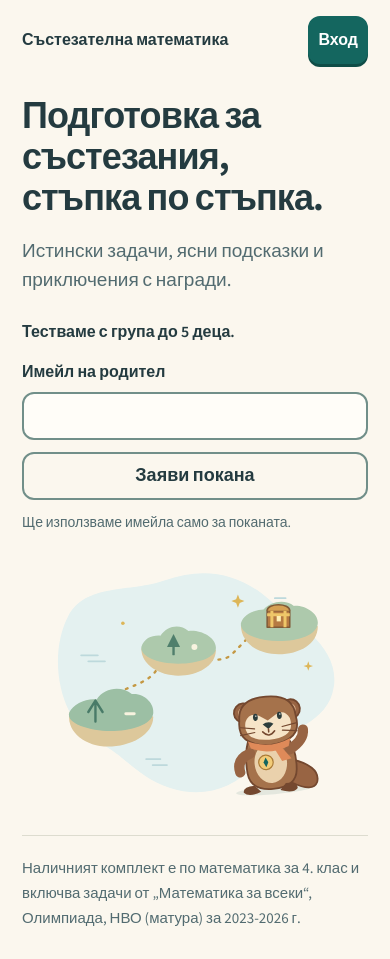
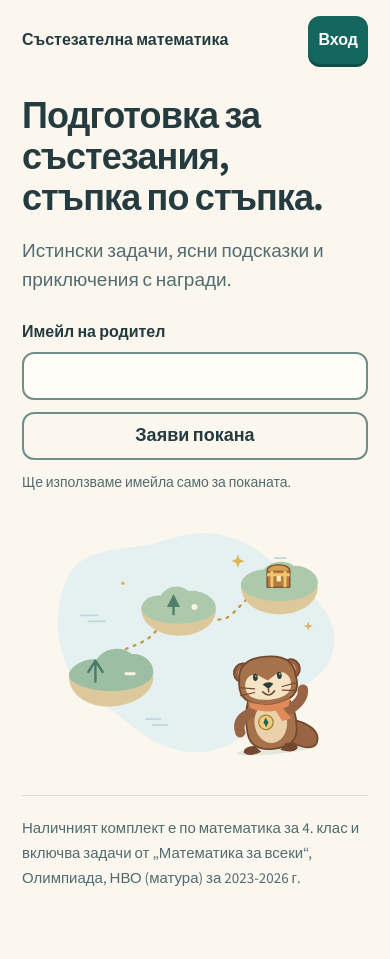
Before and after one commit to Petar9/sastezatelna-matematika, a Next.js app: page /welcome in a window 390 px wide. After the commit the page ends 919 px from the top, so only its background shows below. Built offline with nearby package versions, Linux system fonts and the light colour scheme.

Commit message:
Remove pilot group sentence from the landing page

```diff
--- a/components/landing.module.css
+++ b/components/landing.module.css
@@ -15,7 +15,6 @@
 .title { margin: 0; max-width: 600px; font-size: clamp(38px, 3.8vw, 52px); line-height: 1.12; letter-spacing: -0.025em; font-weight: 700; text-wrap: balance; }
 .intro { max-width: 490px; margin: 22px 0 0; color: var(--muted); font-size: 21px; line-height: 1.5; }
 .invitation { margin-top: 36px; scroll-margin-top: 24px; }
-.pilot { margin: 0 0 18px; font-size: 17px; font-weight: 600; }
 .form { min-width: 0; }
 .email { display: block; margin-bottom: 8px; font-size: 16px; font-weight: 600; }
 .formFields { display: grid; grid-template-columns: minmax(0, 1fr) minmax(0, auto); gap: 10px; min-width: 0; }
@@ -46,7 +45,6 @@
  .title { font-size: 36px; line-height: 1.14; }
  .intro { margin-top: 18px; font-size: 19px; }
  .invitation { margin-top: 26px; }
- .pilot { margin-bottom: 16px; font-size: 16px; }
  .formFields { grid-template-columns: minmax(0, 1fr); gap: 12px; }
  .button { width: 100%; }
  .note { font-size: 14px; }
--- a/components/landing.tsx
+++ b/components/landing.tsx
@@ -16,7 +16,6 @@ export function Landing({request}:{request?:string}){
     <h1 className={l.title} id="landing-title">Подготовка за състезания, стъпка по стъпка.</h1>
     <p className={l.intro}>Истински задачи, ясни подсказки и приключения с награди.</p>
     <div className={l.invitation} id="invitation">
-     <p className={l.pilot}>Тестваме с група до 5 деца.</p>
      {request==="received"?<Message className={l.success} tone="success">Благодарим! Получихме заявката за покана.</Message>:<form className={l.form} action="/api/invitations" method="post">
       <label className={l.email} htmlFor="invitation-email">Имейл на родител</label>
       <div className={l.formFields}>
```
Also changed, not shown: 1 other file (tests, documents, lock files or other folders).
